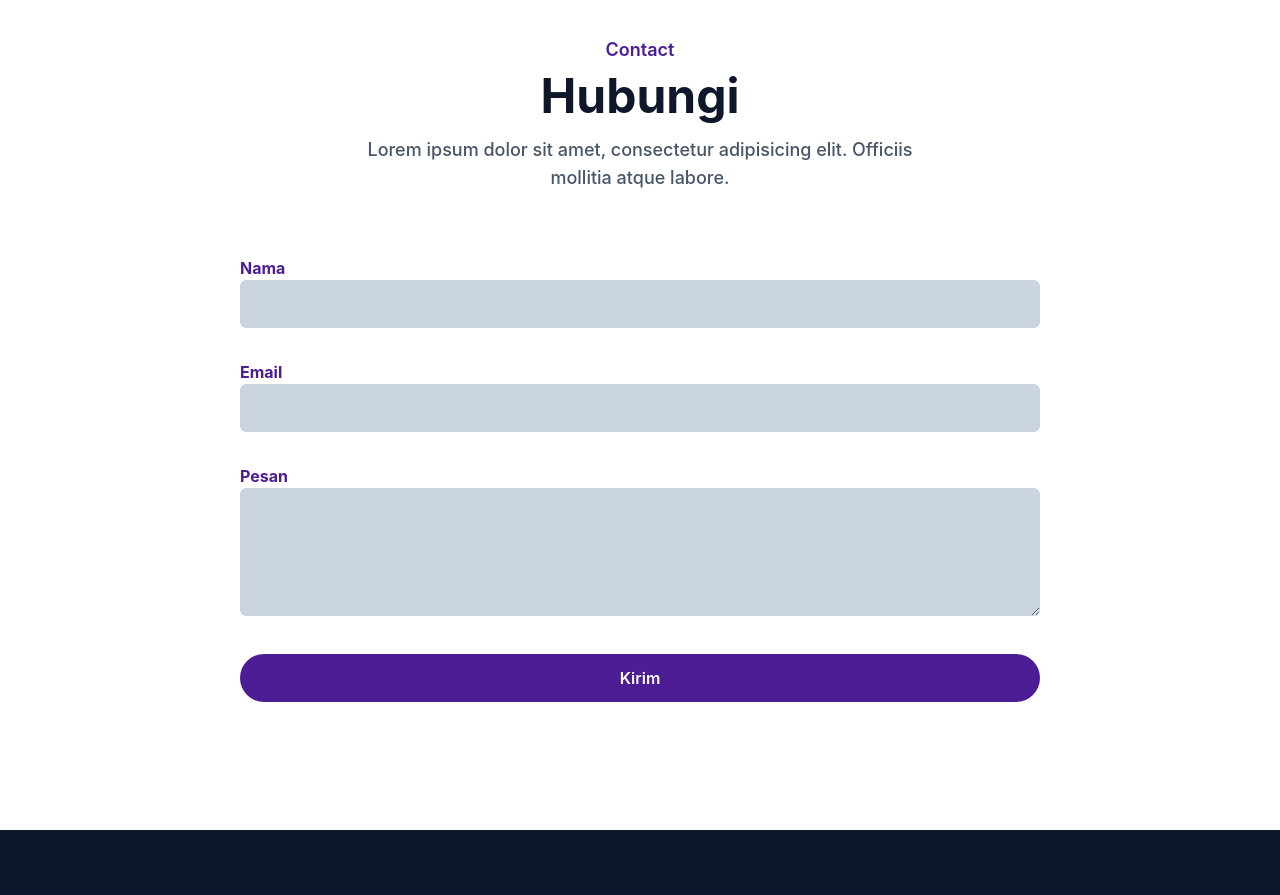
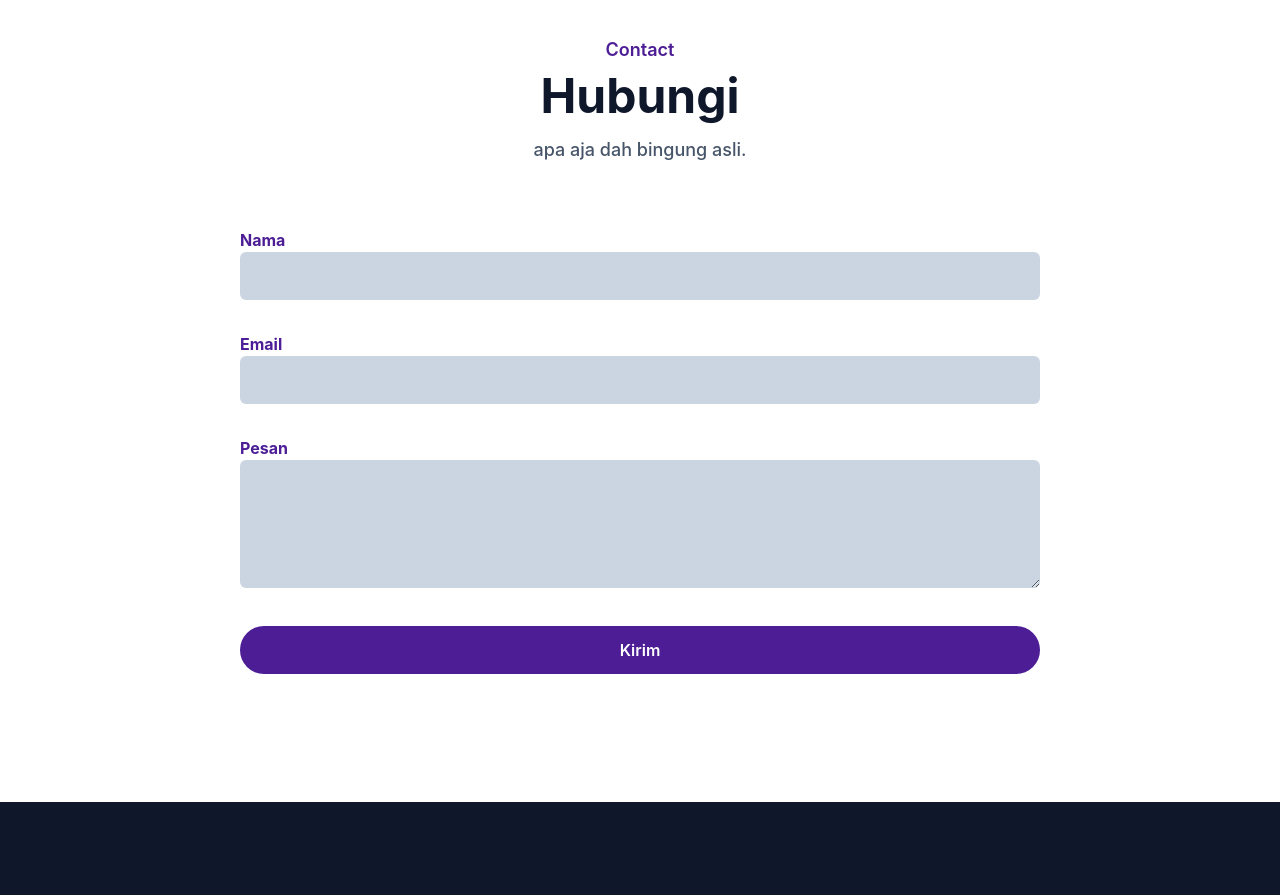
Before and after one commit to tresnamada/portfolio, a website: page index.html in a window 1280 px wide. Shown: the part 2300-3195 px from the top of the page. Drawn offline with Linux system fonts and the light colour scheme.

Commit message:
first commit

```diff
--- a/index.html
+++ b/index.html
@@ -185,7 +185,7 @@
                 <div class="max-w-xl mx-auto text-center mb-16">
                     <h4 class="font-semibold text-lg text-ungu mb-2">Contact</h4>
                     <h2 class="font-bold text-hitam text-3xl mb-4 sm:text-4xl lg:text-5xl">Hubungi</h2>
-                    <p class="font-medium text-md text-slate-600 md:text-lg">Lorem ipsum dolor sit amet, consectetur adipisicing elit. Officiis mollitia atque labore.</p>
+                    <p class="font-medium text-md text-slate-600 md:text-lg">apa aja dah bingung asli.</p>
                 </div>
                 </div>
 
```
